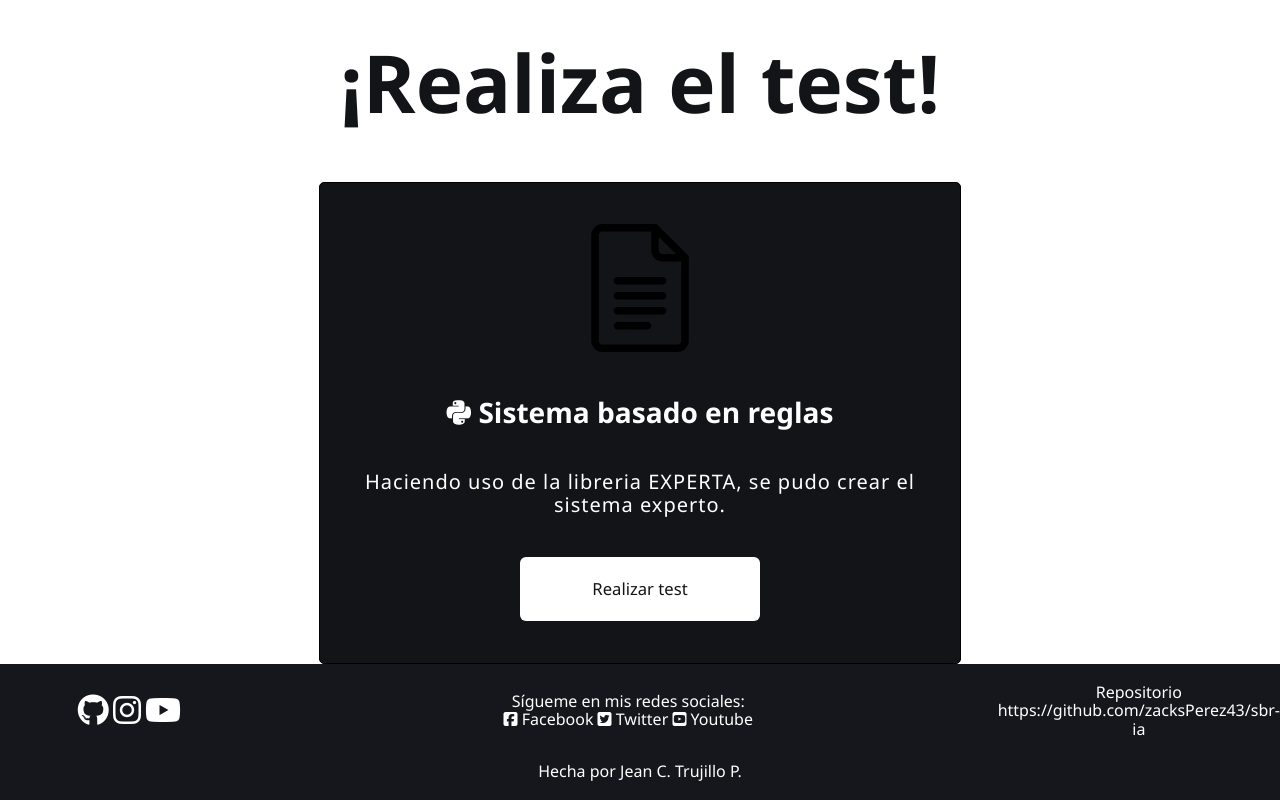
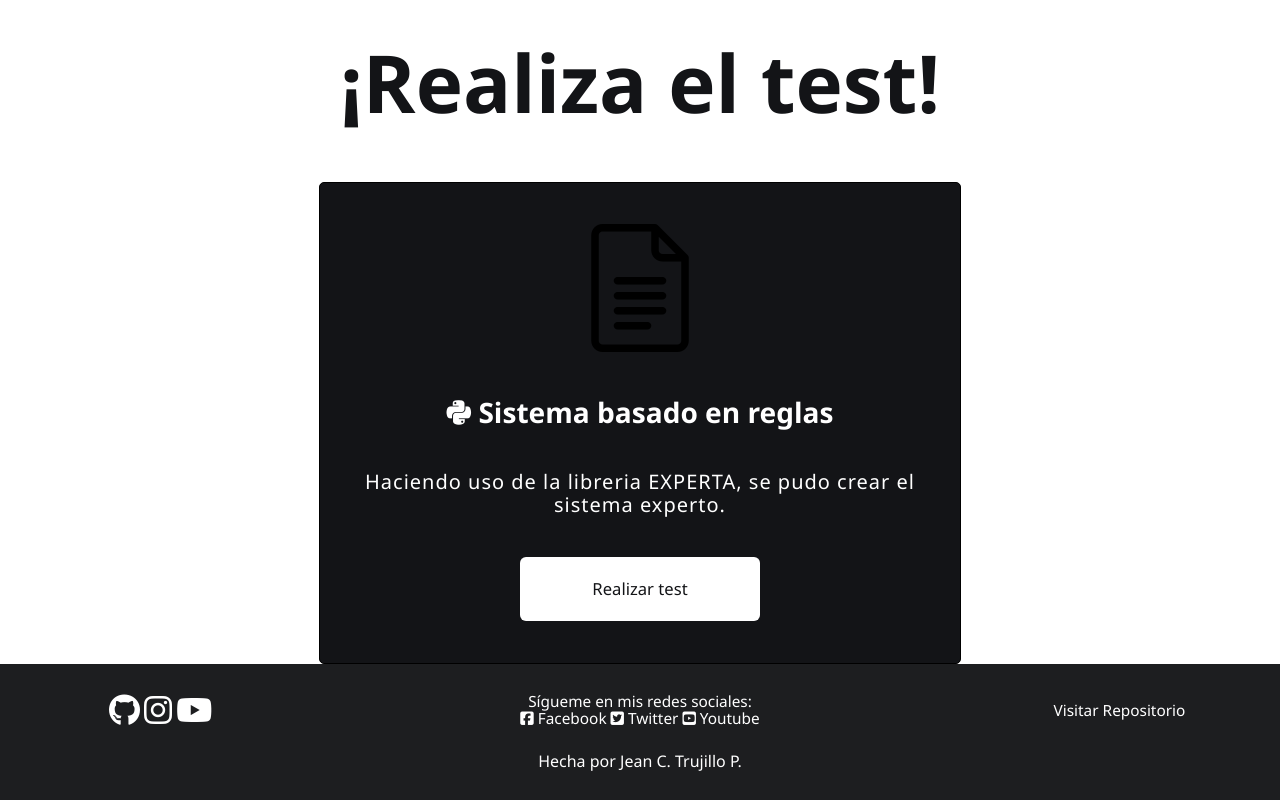
Before and after one commit to jeantpdev/sbr-ia, a plain HTML site: page index.html in a window 1280 px wide. Shown: the part 1297-2097 px from the top of the page. Drawn offline with Linux system fonts and the light colour scheme.

Commit message:
Add files via upload

```diff
--- a/css/sbr.css
+++ b/css/sbr.css
@@ -1,6 +1,6 @@
 :root {
-    --BGCOLOR: #16161D;
-    --COLOR_BLACK: #131417;
+    --BGCOLOR: rgb(29, 30, 32);
+    --COLOR_BLACK: rgb(29, 30, 32);
     /* morado  color: #6C63FF*/
 }
 
--- a/css/styles.css
+++ b/css/styles.css
@@ -2,7 +2,7 @@
 @import url(normalize.css);
 
 :root {
-    --BGCOLOR: #16161D;
+    --BGCOLOR: rgb(29, 30, 32);;
     --COLOR_BLACK: #131417;
 }
 
@@ -69,7 +69,7 @@ body {
     list-style: none;
     height: 8vh;
     align-items: center;
-    background-color: rgb(29, 30, 32);
+    background-color: var(--COLOR_BLACK);
 }
 
 .menu__contenido-item {
@@ -321,6 +321,20 @@ body {
     grid-area: creador;
 }
 
+.footer__contenido-redes_sociales{
+    font-size: 1.2vw;
+}
+
+.footer_contenido-direccion .personal__texto{
+    font-size: 1.2vw;
+}
+
+.footer_contenido-direccion .personal__texto{
+    color: white;
+    text-decoration: none;
+    font-size: 1.2vw;
+}
+
 .link {
     cursor: pointer;
 }
--- a/index.html
+++ b/index.html
@@ -32,8 +32,10 @@
                             <h1 class="homePage__content-text-title">Diagnóstico Enfermedades Gástricas</h1>
                         </div>
                         <div class="description">
-                            <p class="homePage__content-text-description">Esta página tiene incluida un sistema basado en reglas acerca del sistema digestivo
-                                diciendote sí tienes alguna enfermedad através de preguntas que tendrás que contestar, seguidamente, te muestra los resultados obtenidos.
+                            <p class="homePage__content-text-description">Esta página tiene incluida un sistema basado
+                                en reglas acerca del sistema digestivo
+                                diciendote sí tienes alguna enfermedad através de preguntas que tendrás que contestar,
+                                seguidamente, te muestra los resultados obtenidos.
                             </p>
                         </div>
 
@@ -53,14 +55,16 @@
             <div class="tarjetas">
                 <div class="tarjeta">
                     <div class="tarjeta-titulo">
-                        <h1 class="tarjeta__titulo" >1. Ingresa tus datos personales</h1>
+                        <h1 class="tarjeta__titulo">1. Ingresa tus datos personales</h1>
                     </div>
                     <div class="tarjeta-descripcion">
-                        <p class="tarjeta__descripcion">Ingresa datos personales como tu identificación, nombre y apellido. Estos datos son usados solamente para que puedas consultar el historial de los resultados que has obtenido.</p>
+                        <p class="tarjeta__descripcion">Ingresa datos personales como tu identificación, nombre y
+                            apellido. Estos datos son usados solamente para que puedas consultar el historial de los
+                            resultados que has obtenido.</p>
                     </div>
 
                     <div class="tarjeta-imagen">
-                        <img src="/img/datospersonales.png" class="tarjeta__imagen" alt="">
+                        <img src="img/datospersonales.png" class="tarjeta__imagen" alt="">
                     </div>
                 </div>
 
@@ -69,23 +73,27 @@
                         <h1 class="tarjeta__titulo">2. Responde las preguntas</h1>
                     </div>
                     <div class="tarjeta-descripcion">
-                        <p class="tarjeta__descripcion">Selecciona Si o No según sea el caso. Con esto se podrá realizar un diagnostico dependiendo de las respuestas seleccionadas y podrás realizar la prueba una vez completada todo los campos requeridos.</p>
+                        <p class="tarjeta__descripcion">Selecciona Si o No según sea el caso. Con esto se podrá realizar
+                            un diagnostico dependiendo de las respuestas seleccionadas y podrás realizar la prueba una
+                            vez completada todo los campos requeridos.</p>
 
                     </div>
                     <div class="tarjeta-imagen">
-                        <img src="/img/respuestas.png" class="tarjeta__imagen" alt="">
+                        <img src="img/respuestas.png" class="tarjeta__imagen" alt="">
                     </div>
                 </div>
 
                 <div class="tarjeta">
                     <div class="tarjeta-titulo">
-                        <h1 class="tarjeta__titulo" >3. Realiza la prueba</h1>
+                        <h1 class="tarjeta__titulo">3. Realiza la prueba</h1>
                     </div>
                     <div class="tarjeta-descripcion">
-                        <p class="tarjeta__descripcion">Una vez completado todos los campos, procede a guardar las respuestas con el boton "Guardar Respuestas" y presiona en el botón de "Mostrar Resultados" para ver los resultados de la prueba.</p>
+                        <p class="tarjeta__descripcion">Una vez completado todos los campos, procede a guardar las
+                            respuestas con el boton "Guardar Respuestas" y presiona en el botón de "Mostrar Resultados"
+                            para ver los resultados de la prueba.</p>
                     </div>
                     <div class="tarjeta-imagen">
-                        <img src="/img/botones.png" class="tarjeta__imagen" alt="">
+                        <img src="img/botones.png" class="tarjeta__imagen" alt="">
                     </div>
                 </div>
             </div>
@@ -108,11 +116,12 @@
                         </div>
 
                         <div class="apps__contenido-aplicacion-1__descripcion card-description">
-                            <p class="descripcion-test">Haciendo uso de la libreria EXPERTA, se pudo crear el sistema experto.</p>
+                            <p class="descripcion-test">Haciendo uso de la libreria EXPERTA, se pudo crear el sistema
+                                experto.</p>
                         </div>
 
                         <div class="apps__contenido-aplicacion-1__boton card-button">
-                            <button class="button-link"><a href = "pages/sbr.html">Realizar test</a></button>
+                            <button class="button-link"><a href="pages/sbr.html">Realizar test</a></button>
                         </div>
                     </div>
 
@@ -129,15 +138,16 @@
 
                 </div>
                 <div class="footer__contenido-redes_sociales">
-                    <p>Sígueme en mis redes sociales:</p>
-                    <a class="footer-a"><span class="facebook-icon link"><i class="fab fa-facebook-square"></i></span> Facebook</a>
-                    <a class="footer-a"><span class="twitter-icon link"><i class="fab fa-twitter-square"></i></span> Twitter</a>
-                    <a class="footer-a"><span class="youtube-icon link"><i class="fab fa-youtube-square"></i></span> Youtube</a>
+                    <p class="texto">Sígueme en mis redes sociales:</p>
+                    <a class="footer-a"><span class="facebook-icon link"><i class="fab fa-facebook-square"></i></span>
+                        Facebook</a>
+                    <a class="footer-a"><span class="twitter-icon link"><i class="fab fa-twitter-square"></i></span>
+                        Twitter</a>
+                    <a class="footer-a"><span class="youtube-icon link"><i class="fab fa-youtube-square"></i></span>
+                        Youtube</a>
                 </div>
                 <div class="footer_contenido-direccion">
-                    <p>Repositorio<br>
-                        https://github.com/zacksPerez43/sbr-ia<br>
-                    </p>
+                    <a href="https://github.com/zacksPerez43/sbr-ia" class="personal__texto">Visitar Repositorio</a> <br>
                 </div>
                 <div class="footer__contenido-creador">
                     <p>Hecha por Jean C. Trujillo P.</p>
```
